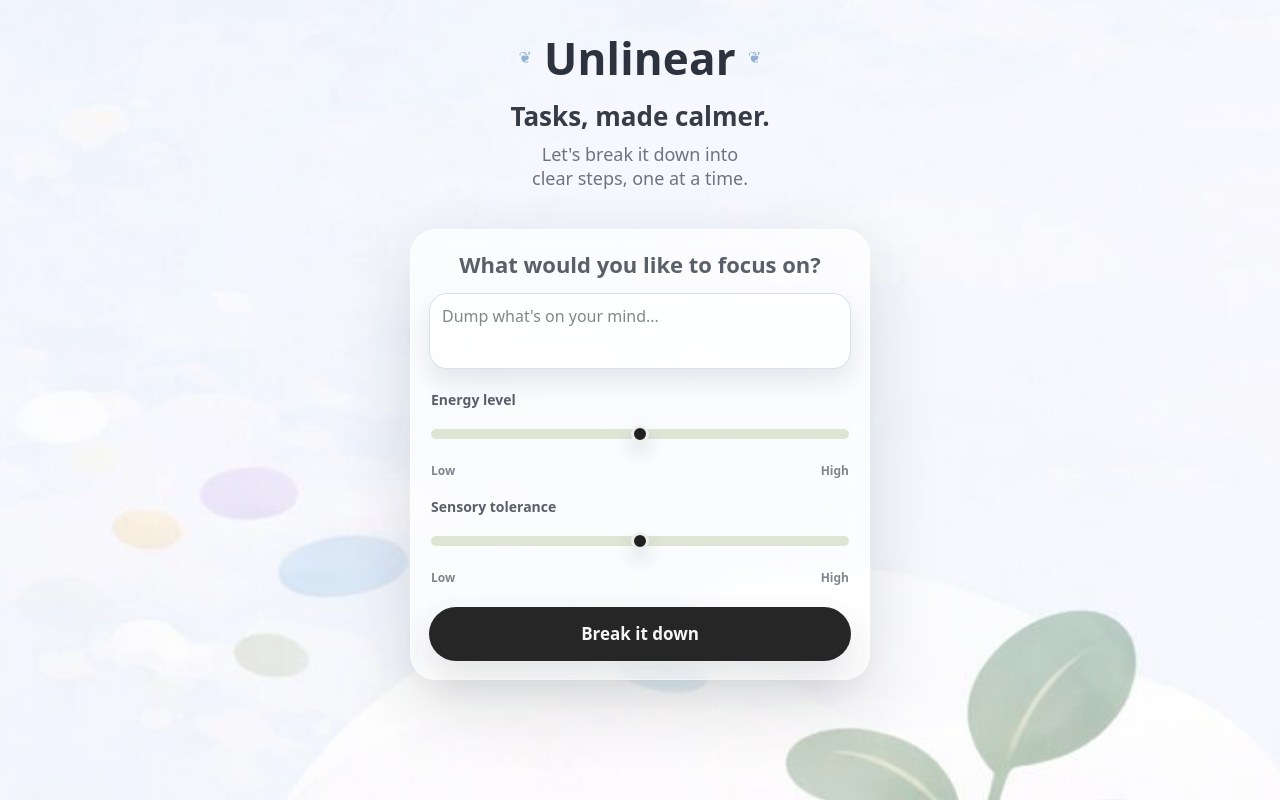
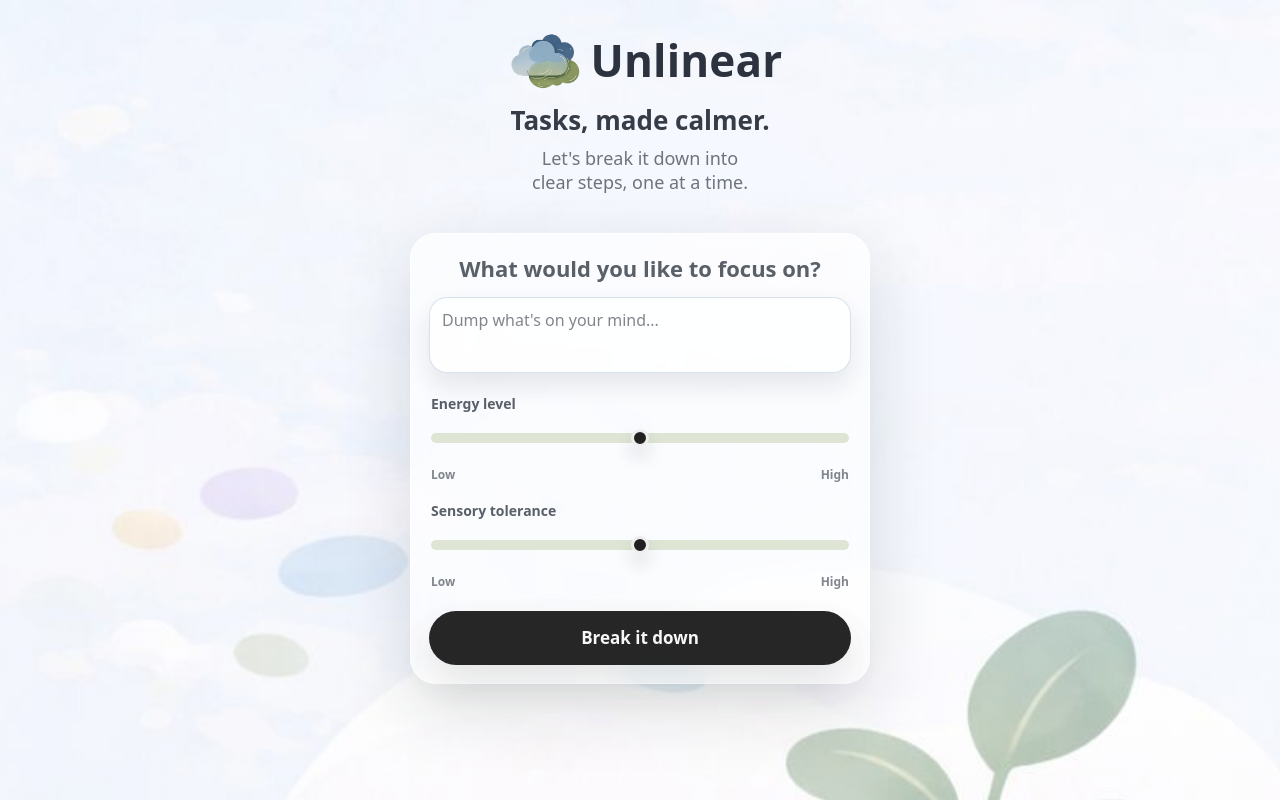
Before and after one commit to bka81/telus-hackathon, a React (Vite) app: page / in a window 1280 px wide. Built offline with nearby package versions, Linux system fonts and the light colour scheme.

Commit message:
style: added logo on the welcome page

```diff
--- a/src/pages/Welcome.jsx
+++ b/src/pages/Welcome.jsx
@@ -1,6 +1,7 @@
 import React, { useMemo, useRef, useLayoutEffect, useState } from "react";
 import { useNavigate } from "react-router-dom";
 import landingBg from "../assets/images/landing.jpg";
+import logo from "../assets/images/logo.png";
 
 export default function Welcome() {
   const navigate = useNavigate();
@@ -57,13 +58,9 @@ export default function Welcome() {
         <section className="welcome__content" aria-label="Welcome content">
           <header className="welcome__header">
             <div className="welcome__brandRow">
-              <span className="welcome__leaf" aria-hidden="true">
-                ❦
-              </span>
+              {/* CHANGED: logo is now its own element (not inside welcome__leaf) */}
+              <img src={logo} alt="Unlinear logo" className="welcome__logo" />
               <h1 className="welcome__brand">Unlinear</h1>
-              <span className="welcome__leaf" aria-hidden="true">
-                ❦
-              </span>
             </div>
 
             <p className="welcome__tagline">Tasks, made calmer.</p>
@@ -142,14 +139,13 @@ export default function Welcome() {
               onClick={() => {
                 const intake = {
                   task: focus.trim(),
-                  energy: energyLabel.toLowerCase(),   // "low" | "medium" | "high"
+                  energy: energyLabel.toLowerCase(), // "low" | "medium" | "high"
                   sensory: sensoryLabel.toLowerCase(), // "low" | "medium" | "high"
                 };
 
                 localStorage.setItem("lastIntake_v1", JSON.stringify(intake));
                 navigate("/breakdown", { state: intake });
               }}
-
               disabled={!focus.trim()}
               aria-disabled={!focus.trim()}
             >
@@ -237,13 +233,21 @@ export default function Welcome() {
           padding-top: 15px;
         }
 
-        .welcome__header{ margin-top: 0; }
+        .welcome__header{ margin-top: 0;}
 
         .welcome__brandRow{
           display: inline-flex;
           align-items: center;
-          gap: 12px;
           margin-bottom: 6px;
+        }
+
+        /* ADDED: logo sizing + alignment */
+        .welcome__logo{
+          height: 70px;
+          width: auto;
+          display: block;
+          transform: translateY(1px);
+          margin-right: -12px;
         }
 
         .welcome__leaf{
@@ -378,7 +382,6 @@ export default function Welcome() {
         border: none;
         }
 
-
         .welcome__range::-webkit-slider-thumb{
             -webkit-appearance: none;
             appearance: none;
```
